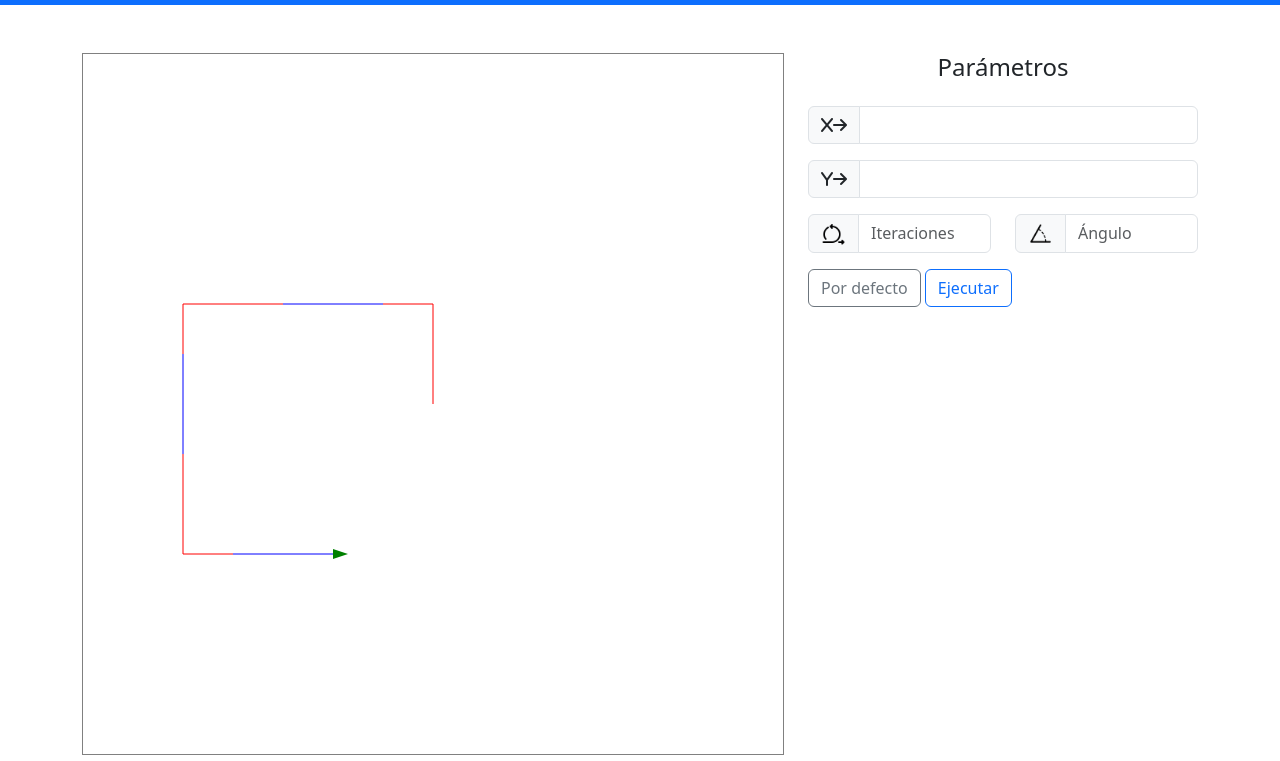
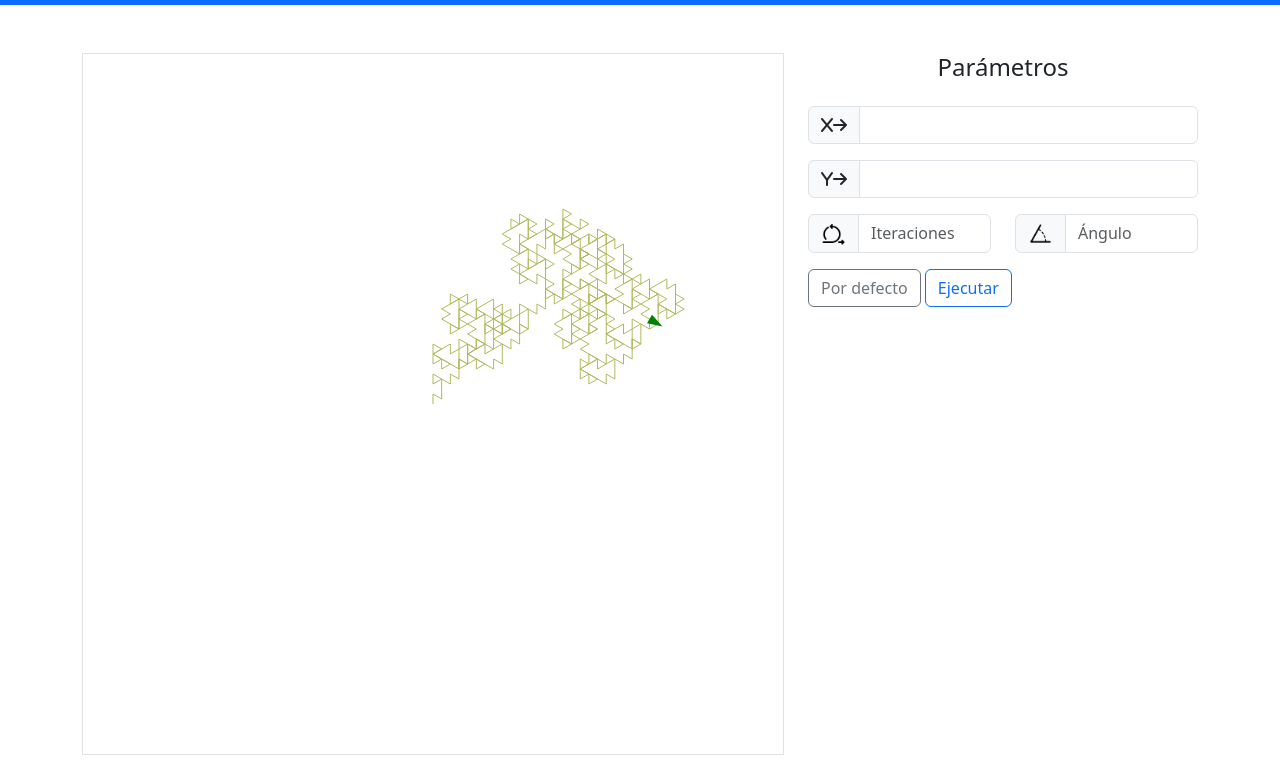
Before and after one commit to rhorbe/curva-dragon, a plain HTML site: page index.html in a window 1280 px wide. Shown: the part 51-812 px from the top of the page. Drawn offline with nearby package versions, Linux system fonts and the light colour scheme.

Commit message:
primeras pruebas

```diff
--- a/css/curva-dragon.css
+++ b/css/curva-dragon.css
@@ -5,7 +5,7 @@ html {
 }
 
 #turtlecanvas {
-  border: 1px solid gray;
+  border: 1px solid #dee2e6;
 }
 
 h4 {
--- a/lib/curva-dragon.js
+++ b/lib/curva-dragon.js
@@ -1,38 +1,61 @@
-/* showGrid(50);
-setSpeed(200);
+const cadenaInicial = "FX";
+const anchoLinea = 1;
+const avance = 10;
+const velocidad = 0.00001;
+const angulo = 120;
+const iteraciones = 10;
 
-width(5);
-color("blue");
-forward(120);
+function main() {
+  configuracionInicial();
+  realizarTransiciones();
+  ejecutarAcciones();
+}
 
-width(1);
-left(65);
-color("red");
-forward(150);
+function configuracionInicial() {
+  setSpeed(velocidad);
+  width(anchoLinea);
+  color(randomColor_h());
+}
 
-goto(184,-208);
-width(2);
-right(100);
-color("green");
-forward(150); */
+function realizarTransiciones() {
+  let nuevaCadena = cadenaInicial;
+  for (let i = 0; i < iteraciones; i++) {
+/*     nuevaCadena = nuevaCadena.replaceAll("X", "X+YF+");
+    nuevaCadena = nuevaCadena.replaceAll("Y", "−FX−Y"); */
+    nuevaCadena = nuevaCadena.replaceAll("X", "W+ZF+");
+    nuevaCadena = nuevaCadena.replaceAll("Y", "−FW−Z");
+    nuevaCadena = nuevaCadena.replaceAll("W", "X");
+    nuevaCadena = nuevaCadena.replaceAll("Z", "Y");
+  }
+  ejecutarAcciones(nuevaCadena);
+}
 
-let main = () => {
-  setSpeed(200);
-  width(1);
+function ejecutarAcciones(cadena) {
+  for (let i = 0; i < cadena.length; i++) {
+    terminal = cadena[i];
 
-  for (let i = 0; i <= 10; i++) {
-    color("red");
-    forward(100);
+    switch (terminal) {
+      case "F":
+        forward(avance);
+        break;
 
-    left(90);
+      case "+":
+        right(angulo);
+        break;
 
-    penup();
-    forward(50);
+      case "-":
+        left(angulo);
+        break;
 
-    pendown();
-    color("blue");
-    forward(100);
+      default:
+        break;
+    }
   }
-};
+}
 
-main();
+
+try {
+  main();
+} catch (error) {
+  console.log(error);
+}
```
Also changed, not shown: lib/library.js.
